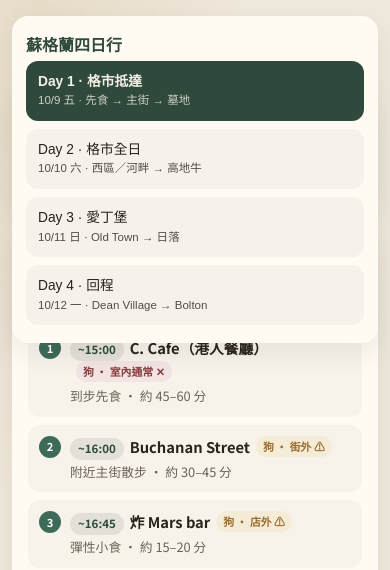
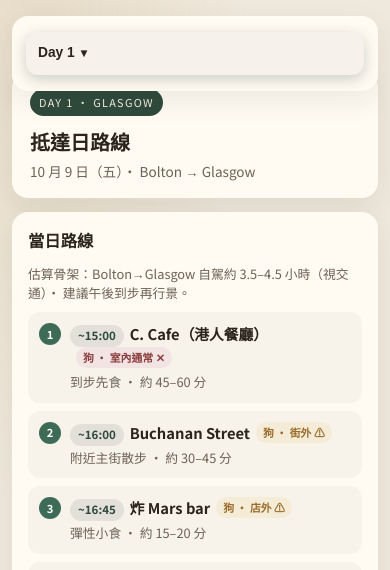
Before and after one commit to tsz106106/scotland-trip-guidebook, a plain HTML site: page index.html in a window 390 px wide. Shown: the top 570 px of the page. Drawn offline with nearby package versions, Linux system fonts and the light colour scheme.

Commit message:
Mobile day nav collapses to current day toggle

```diff
--- a/index.html
+++ b/index.html
@@ -31,6 +31,11 @@ body{
   display:grid; grid-template-columns:var(--nav-w) minmax(0,1fr);
   gap:16px; padding:16px;
 }
+
+.nav-toggle{display:none}
+.nav-top{display:block}
+.nav-top-text{display:block}
+
 @media(max-width:900px){
   .shell{
     grid-template-columns:1fr;
@@ -71,6 +76,23 @@ body{
   .page.active{grid-template-columns:1fr !important}
   .map-slot{position:relative !important; top:auto !important}
   .day-map{height:min(48vh,380px) !important; max-height:none !important}
+
+  .nav-top{display:flex; align-items:center; justify-content:space-between; gap:8px; margin-bottom:0}
+  .nav-toggle{
+    display:inline-flex; align-items:center; gap:6px;
+    appearance:none; border:0; cursor:pointer;
+    background:var(--band); color:#f4efe6; font-weight:700;
+    border-radius:999px; padding:8px 12px; font-size:.82rem;
+    box-shadow:0 4px 14px rgba(47,74,60,.25);
+  }
+  .sidenav.edin-day .nav-toggle{background:var(--band2)}
+  .nav-toggle-chevron{transition:transform .2s ease; font-size:.75rem}
+  .sidenav.is-open .nav-toggle-chevron{transform:rotate(180deg)}
+  .sidenav .nav-top-text{display:none}
+  .sidenav:not(.is-open) #nav{display:none}
+  .sidenav.is-open #nav{display:flex; margin-top:8px}
+  .sidenav.is-open .nav-top-text{display:block; flex:1; min-width:0}
+  .shell{padding-top:72px}
 }
 
 .card{background:var(--card); border-radius:var(--radius); box-shadow:var(--shadow)}
@@ -167,9 +189,17 @@ body{
 </head>
 <body>
 <div class="shell">
-  <aside class="sidenav card">
-    <div class="brand">蘇格蘭四日行</div>
-    <p class="sub">10/9–12 · 自駕 + 狗<br>Bolton → Glasgow → Edinburgh</p>
+  <aside class="sidenav card" id="sidenav">
+    <div class="nav-top">
+      <div class="nav-top-text">
+        <div class="brand">蘇格蘭四日行</div>
+        <p class="sub">10/9–12 · 自駕 + 狗<br>Bolton → Glasgow → Edinburgh</p>
+      </div>
+      <button type="button" class="nav-toggle" id="navToggle" aria-expanded="false" aria-controls="nav" title="展開／收起日程">
+        <span class="nav-toggle-label" id="navToggleLabel">Day 1</span>
+        <span class="nav-toggle-chevron" aria-hidden="true">▾</span>
+      </button>
+    </div>
     <nav id="nav">
       <button type="button" data-page="1" class="active">Day 1 · 格市抵達<span class="d">10/9 五 · 先食 → 主街 → 墓地</span></button>
       <button type="button" data-page="2">Day 2 · 格市全日<span class="d">10/10 六 · 西區／河畔 → 高地牛</span></button>
@@ -342,11 +372,52 @@ function showPage(p){
   document.querySelectorAll('#nav button').forEach(b=>b.classList.toggle('active', b.dataset.page===p));
   requestAnimationFrame(()=>ensureMap(Number(p)));
 }
+const sidenav=document.getElementById('sidenav');
+const navToggle=document.getElementById('navToggle');
+const navToggleLabel=document.getElementById('navToggleLabel');
+const dayShort={1:'Day 1',2:'Day 2',3:'Day 3',4:'Day 4'};
+
+function setNavOpen(open){
+  if(!sidenav || !navToggle) return;
+  // only meaningful on mobile; desktop CSS hides toggle
+  sidenav.classList.toggle('is-open', !!open);
+  navToggle.setAttribute('aria-expanded', open ? 'true' : 'false');
+}
+
+function syncToggleLabel(p){
+  if(navToggleLabel) navToggleLabel.textContent = dayShort[p] || ('Day '+p);
+  if(sidenav){
+    sidenav.classList.toggle('edin-day', p==='3' || p==='4' || p===3 || p===4);
+  }
+}
+
+const _showPage = showPage;
+showPage = function(p){
+  _showPage(p);
+  syncToggleLabel(String(p));
+  // after picking a day on mobile, collapse
+  if(window.matchMedia('(max-width:900px)').matches) setNavOpen(false);
+};
+
+if(navToggle){
+  navToggle.addEventListener('click', (e)=>{
+    e.stopPropagation();
+    setNavOpen(!sidenav.classList.contains('is-open'));
+  });
+}
 document.getElementById('nav').addEventListener('click', e=>{
   const btn=e.target.closest('button[data-page]');
   if(btn) showPage(btn.dataset.page);
 });
+// tap outside closes on mobile
+document.addEventListener('click', (e)=>{
+  if(!window.matchMedia('(max-width:900px)').matches) return;
+  if(!sidenav || !sidenav.classList.contains('is-open')) return;
+  if(sidenav.contains(e.target)) return;
+  setNavOpen(false);
+});
 showPage(1);
+setNavOpen(false);
 window.addEventListener('resize', ()=>Object.values(maps).forEach(m=>m.invalidateSize()));
 </script>
 </body>
```
Also changed, not shown: scotland-trip-guidebook.html (+74 -3 lines).
